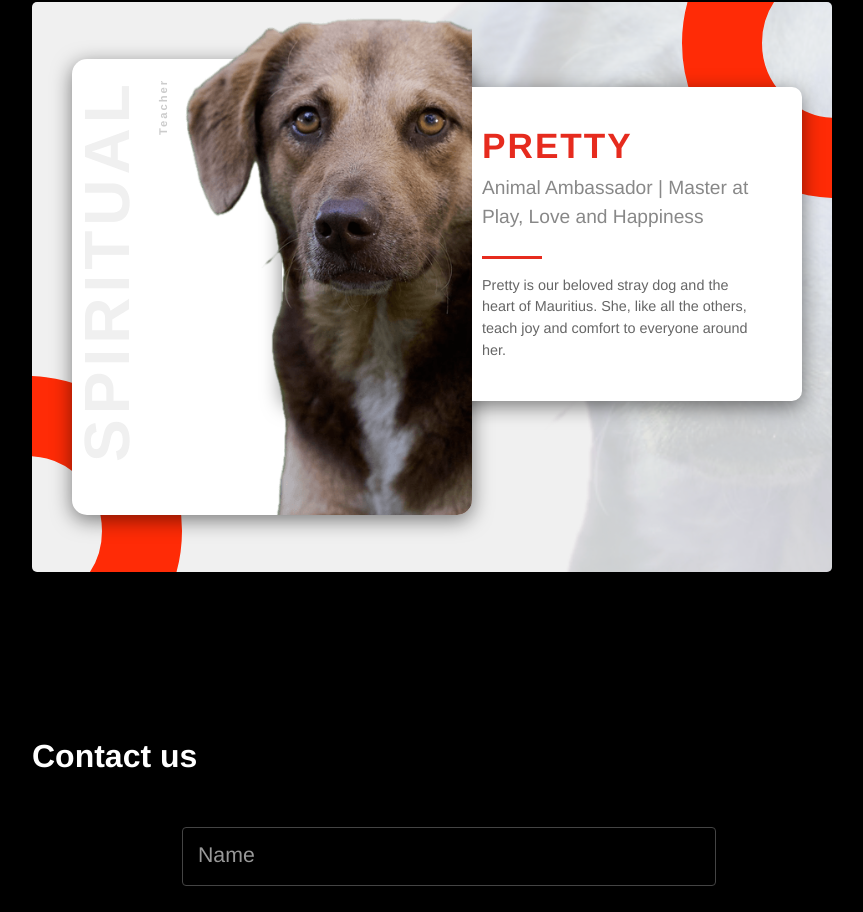
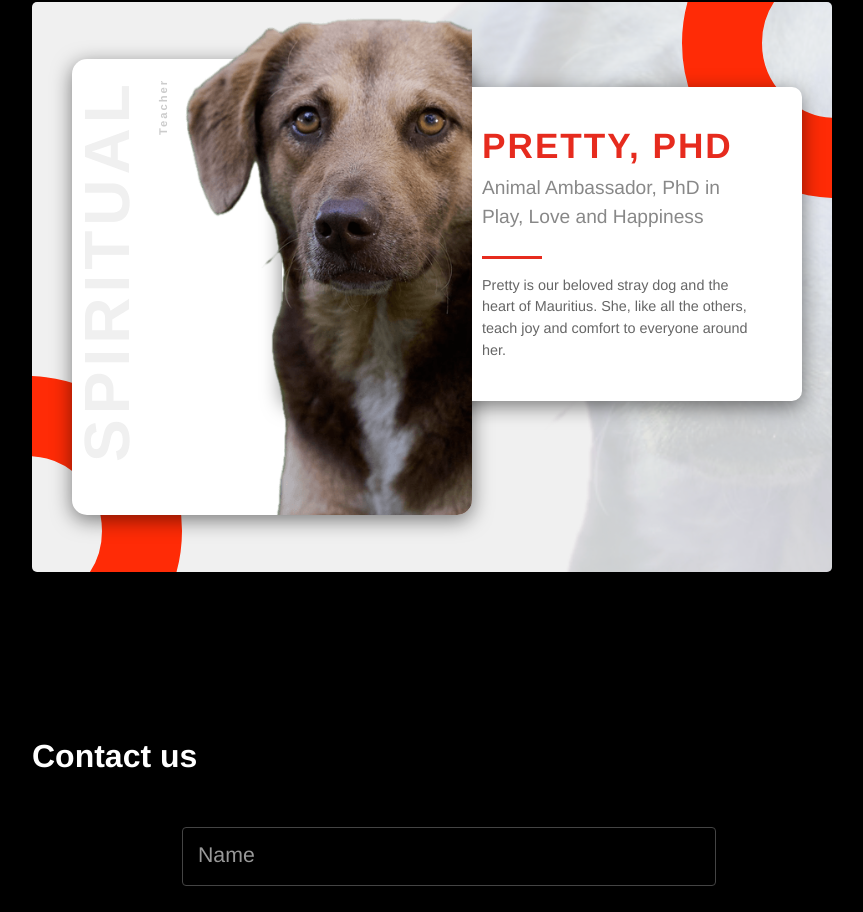
Before and after one commit to chadsteele/tedx, a Svelte app: page /#app in a window 1280 px wide. Shown: the part 9299-10211 px from the top of the page, without its empty margins (208-1071 px from the left). Built offline with nearby package versions, Linux system fonts and the light colour scheme.

Commit message:
improved scroll

```diff
--- a/config.js
+++ b/config.js
@@ -161,8 +161,8 @@ As a TEDxALCHE co-organizer, she aims to create a platform for meaningful conver
         profileImage: '/images/team/pretty.png',
         title: 'SPIRITUAL',
         subtitle: 'Teacher',
-        name: 'Pretty',
-        subname: 'Animal Ambassador | Master at Play, Love and Happiness',
+        name: 'Pretty, PhD',
+        subname: `Animal Ambassador,  PhD in Play, Love and Happiness`,
         description: 'Pretty is our beloved stray dog and the heart of Mauritius. She, like all the others, teach joy and comfort to everyone around her.'
         }
     ];
--- a/src/App.svelte
+++ b/src/App.svelte
@@ -27,16 +27,11 @@
 		}
 
 		// Global observer for all elements with IDs
-		const visibilityTimeouts = new Map()
 		const observedElements = new Set()
 		let currentHashElement = null
-		let isUserScrolling = false
 		let scrollTimeout = null
 
 		const updateHashForTopmost = () => {
-			// Don't update hash while user is actively scrolling
-			if (isUserScrolling) return
-
 			// Find the topmost visible element
 			let topmost = null
 			let topmostDistance = Infinity
@@ -71,13 +66,6 @@
 						changed = true
 					} else {
 						observedElements.delete(entry.target)
-						// Clear timeout if this element leaves view
-						if (visibilityTimeouts.has(entry.target.id)) {
-							clearTimeout(
-								visibilityTimeouts.get(entry.target.id),
-							)
-							visibilityTimeouts.delete(entry.target.id)
-						}
 						if (entry.target === currentHashElement) {
 							currentHashElement = null
 						}
@@ -98,10 +86,8 @@
 
 		// Track user scrolling with debounce
 		const handleScroll = () => {
-			isUserScrolling = true
 			clearTimeout(scrollTimeout)
 			scrollTimeout = setTimeout(() => {
-				isUserScrolling = false
 				updateHashForTopmost()
 			}, 500)
 		}
@@ -177,7 +163,6 @@
 			window.removeEventListener("scroll", handleScroll)
 			window.removeEventListener("hashchange", handleHashChange)
 			clearTimeout(scrollTimeout)
-			visibilityTimeouts.forEach((timeout) => clearTimeout(timeout))
 		}
 	})
 </script>
--- a/src/components/profilecard.svelte
+++ b/src/components/profilecard.svelte
@@ -44,8 +44,8 @@
 
 	<div class="white-box">
 		<div class="vertical-text">
-			<span class="speaker-label">{title}</span>
-			<span class="date-label">{subtitle}</span>
+			<span class="speaker-label">{@html title}</span>
+			<span class="date-label">{@html subtitle}</span>
 		</div>
 
 		<div class="img-wrapper">
@@ -53,8 +53,8 @@
 		</div>
 	</div>
 	<div class="info-overlay">
-		<h1 class="title">{name}</h1>
-		<h2 class="subtitle">{subname}</h2>
+		<h1 class="title">{@html name}</h1>
+		<h2 class="subtitle">{@html subname}</h2>
 		<hr class="divider" />
 		<div class="description">
 			{description}
```
